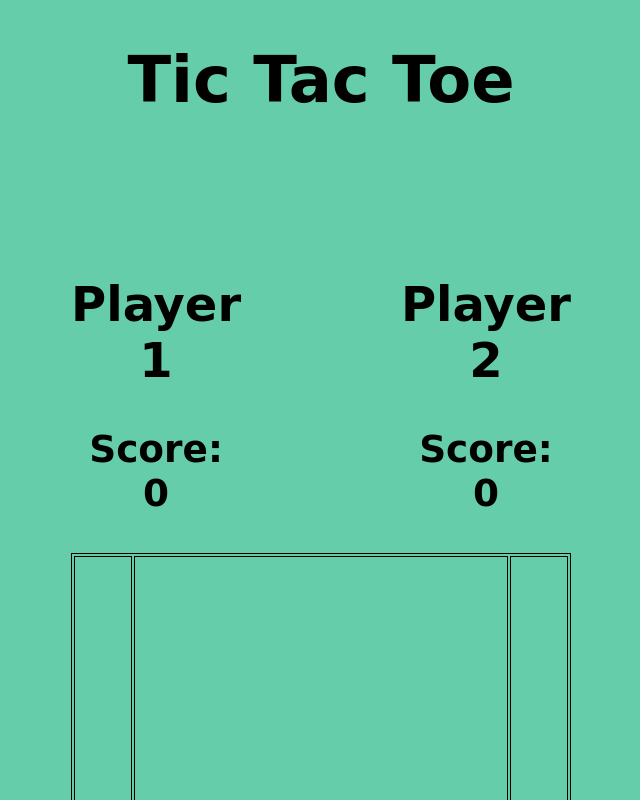
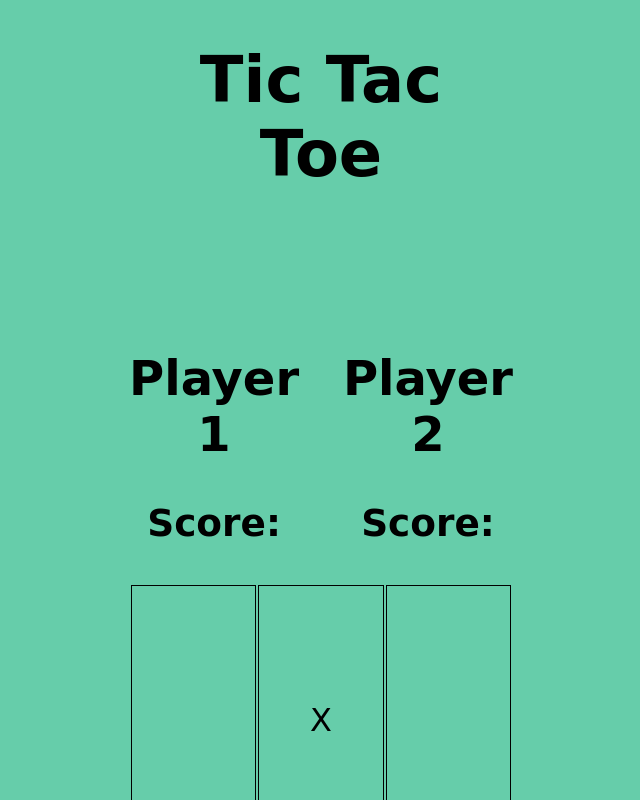
Before and after one commit to BarnacleJones/TicTacToe, a plain HTML site: page index.html in a window 1280 px wide. Both pictures are taken after a click on the element 639 px from the left and 712 px from the top of the page. Shown: the top 800 px of the page, without its empty margins (319-959 px from the left). Drawn offline with Linux system fonts and the light colour scheme; a web font is replaced by a local one.

Commit message:
game functionality working

```diff
--- a/index.html
+++ b/index.html
@@ -18,7 +18,7 @@
 <div class="gameBoard">
     <div id="player1">
         <h2>Player 1</h2>
-        <h3>Score: 0</h3>
+        <h3>Score: <span id="player1Score"></span></h3>
     </div>
     <br>
     <table id="table">
@@ -40,7 +40,7 @@
     </table>
     <div id="player2">
         <h2 id="player2">Player 2</h2>
-        <h3>Score: 0</h3>
+        <h3>Score: <span id="player2Score"></span></h3>
     </div>
 </div>
 
--- a/notes.js
+++ b/notes.js
@@ -1,6 +1,8 @@
 //notes from study on factory functions and module pattern to refer to:
 
 
+//if you need one of something, use a module
+//multiples(players) create with factories
 
 //create a factory function that returns an object
 
--- a/script.js
+++ b/script.js
@@ -1,49 +1,28 @@
-//players stored inside object
-
-const player = (name ,char) => {
+//players stored inside factory function
+const player = (char) => {
 let symbol = char;
 let turn = false;
-
-//add symbol to whichever mark is clicked
-//update the gamearray with that symbol
-function takeTurn(){
-    if (turn) {
-        console.log(e.target.id)
-        //if it is players turn, then let them make one selection on gamboard
-        //tie that to dom -symbol to whatever mark/update game array
-
-        //if the game array slot is taken then do not allow that to be updated
-    }
-
+return{symbol, turn}
 }
 
-return{symbol, takeTurn, turn}
-}
+//gameboard inside module
+var gameBoard = (function(){
+    let gameArray = [" ", " ", " ", " ", " ", " ", " ", " ", " "];
+    let takenTurn = false;
 
-const player1 = player("player1", "X");
-const player2 = player("player2", "O");
-player1.turn = true;
-
-//store gameboard as array inside object
-//set up html and write function that will render the contents of the gameboard array to the page
-var gameBoard = (function(){
-
-    let gameArray = [" ", " ", " ", " ", " ", " ", " ", " ", " "];
-
-
-    //this is event listener function, will update to the players symbol...
-    //have that working but also want to update the array value to the symbol...switch isnt working
+    //onclick event to update text in square and relevant array value
     function updateDisplay(e){
-        console.log(e)
         let square = document.getElementById(e.target.id)
         if (player1.turn) {
-            console.log(square)
             var symbol = player1.symbol;
-        }
+            }
         else if (player2.turn) {
             var symbol = player2.symbol;
-        }
-        //updates relevant array value with players symbol
+            }
+        //if slot in the array is not already taken:
+        let arrayValue = parseInt(square.id);
+        if (gameArray[arrayValue-1] === " ") {
+        //updates array based on id returned from the square
         switch (square.id) {
             case "1":
                 gameArray[0] = symbol;
@@ -75,10 +54,14 @@ var gameBoard = (function(){
             default:
                 break;
         }
+        gameBoard.takenTurn = true;
+        gamePlay.determineWin();
+        gamePlay.toggleTurns();
+        }
+        else{console.log("already taken")}
         renderBoard();
-        console.log(gameArray)
+
     };
-
     //draw out contents of gamearray on board
     function renderBoard(){
     for(var i = 0; i < 10; i++)
@@ -89,21 +72,108 @@ var gameBoard = (function(){
         }
     }
 
-    return{gameArray, renderBoard};
+    function resetGame(){
+        gameArray.fill(" ")
+        takenTurn = false;
+        player2.turn = false;
+        player1.turn = true;
+        gamePlay.startGame();
+    }
+    return{gameArray, renderBoard, takenTurn, resetGame};
 })();
 
-gameBoard.renderBoard();
+//object to control the flow of the game
+var gamePlay = function(){
+    //score tallys for gameboard interface
+    let player1Score = 0;
+    let player2Score = 0;
+    function score(){
+    let player1ScoreTally = document.getElementById("player1Score");
+    let player2ScoreTally = document.getElementById("player2Score");
+    player1ScoreTally.innerText = player1Score;
+    player2ScoreTally.innerText = player2Score;
+    }
+    function startGame(){
+        console.log("startgame is engaged");
+        player1.turn = true;
+        gameBoard.renderBoard();
+}
+    function toggleTurns(){
+        if (player1.turn && gameBoard.takenTurn) {
+            player1.turn = false;
+            player2.turn = true;
+            gameBoard.takenTurn = false;
+        }
+        else if (player2.turn && gameBoard.takenTurn) {
+            player2.turn = false;
+            player1.turn = true;
+            gameBoard.takenTurn = false;
+        }
+        }
+    function determineWin()
+    {
+        if ((gameBoard.gameArray[0] == "X" && gameBoard.gameArray[1] == "X" && gameBoard.gameArray[2] == "X") ||
+        (gameBoard.gameArray[3] == "X" && gameBoard.gameArray[4] == "X" && gameBoard.gameArray[5] == "X") ||
+        (gameBoard.gameArray[6] == "X" && gameBoard.gameArray[7] == "X" && gameBoard.gameArray[8] == "X") ||
+        (gameBoard.gameArray[0] == "X" && gameBoard.gameArray[3] == "X" && gameBoard.gameArray[6] == "X") ||
+        (gameBoard.gameArray[1] == "X" && gameBoard.gameArray[4] == "X" && gameBoard.gameArray[7] == "X") ||
+        (gameBoard.gameArray[2] == "X" && gameBoard.gameArray[5] == "X" && gameBoard.gameArray[8] == "X") ||
+        (gameBoard.gameArray[0] == "X" && gameBoard.gameArray[4] == "X" && gameBoard.gameArray[8] == "X") ||
+        (gameBoard.gameArray[2] == "X" && gameBoard.gameArray[4] == "X" && gameBoard.gameArray[6] == "X"))
+        {
+            player1Score++;
+            score();
+            alert("player1 wins");
+            gameBoard.resetGame();
+        }
 
-//object to control the flow of the game
+        else if ((gameBoard.gameArray[0] == "O" && gameBoard.gameArray[1] == "O" && gameBoard.gameArray[2] == "O") ||
+        (gameBoard.gameArray[3] == "O" && gameBoard.gameArray[4] == "O" && gameBoard.gameArray[5] == "O") ||
+        (gameBoard.gameArray[6] == "O" && gameBoard.gameArray[7] == "O" && gameBoard.gameArray[8] == "O") ||
+        (gameBoard.gameArray[0] == "O" && gameBoard.gameArray[3] == "O" && gameBoard.gameArray[6] == "O") ||
+        (gameBoard.gameArray[1] == "O" && gameBoard.gameArray[4] == "O" && gameBoard.gameArray[7] == "O") ||
+        (gameBoard.gameArray[2] == "O" && gameBoard.gameArray[5] == "O" && gameBoard.gameArray[8] == "O") ||
+        (gameBoard.gameArray[0] == "O" && gameBoard.gameArray[4] == "O" && gameBoard.gameArray[8] == "O") ||
+        (gameBoard.gameArray[2] == "O" && gameBoard.gameArray[4] == "O" && gameBoard.gameArray[6] == "O")) {
+            player2Score++;
+                score();
+                alert("player2 wins");
+                gameBoard.resetGame();
+        }
+    }
+        //spent hours trying to get this to go...
 
-//if you need one of something, use a module
-//multiples(players) create with factories
+        //const winConditions = [[0, 1, 2],[3, 4, 5],[6, 7, 8],[0, 3, 6],[1, 4, 7],[2, 5, 8],[0, 4, 8],[2, 4, 6]];
+        //from stackoverflow no idea how this works
+        /*const indexOfAll = (arr, val) => arr.reduce((previousValue, currentValue, index) =>
+        (currentValue === val ? [...previousValue, index] : previousValue), []);
 
+        let combinationX = indexOfAll(gameBoard.gameArray, "X");
+        let combinationO = indexOfAll(gameBoard.gameArray, "O");
 
-/*Build the functions that allow players to add marks to a specific spot on the board, and then tie it to the DOM,
-letting players click on the gameboard to place their marker. Don’t forget the logic that keeps players from playing
- in spots that are already taken!
+        for (let index = 0; index < winConditions.length; index++) {
 
-    Think carefully about where each bit of logic should reside. Each little piece of functionality should be
-    able to fit in the game, player or gameboard objects.. but take care to put them in “logical” places.
-    Spending a little time brainstorming here can make your life much easier later!*/
+            if (combinationX === winConditions[index]))
+            {
+                player1Score++;
+                score();
+                alert("player1 wins");
+                gameBoard.resetGame();
+            }
+            else if (combinationO === winConditions[index]))
+            {
+                player2Score++;
+                score();
+                alert("player2 wins");
+                gameBoard.resetGame();
+            }
+        }
+    }*/
+    return{startGame, toggleTurns, determineWin}
+}();
+
+//global calls
+const player1 = player("X");
+const player2 = player("O");
+
+gamePlay.startGame();
--- a/style.css
+++ b/style.css
@@ -1,6 +1,6 @@
 body{
 font-family: 'Road Rage', cursive;
-   width: 500px;
+   width: 30%;
    margin: auto;
    text-align: center;
    font-size: 2em;
@@ -26,8 +26,9 @@ grid-area: 1 / 3 / span 1/ span 1;
     grid-area: 2 / 1/ span 3/ span 3;
 }
 
-#table , td{
+td{
     font-size: 1em;
     border: 1px solid black;
-
+    height: 2em;
+    width: 2.5em;
 }
```
